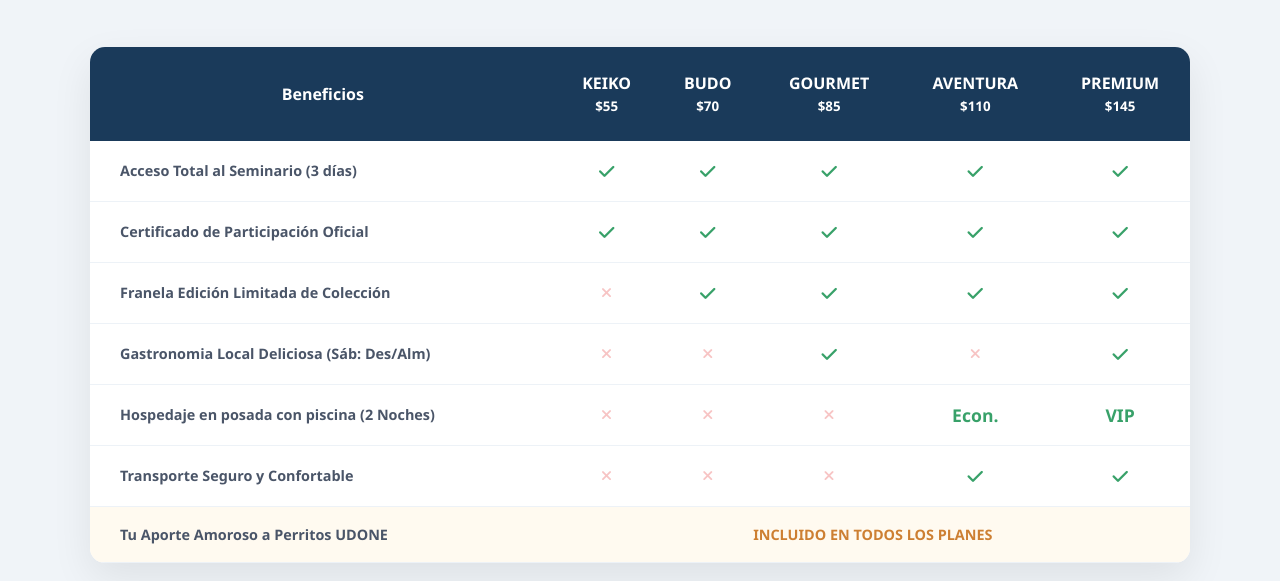
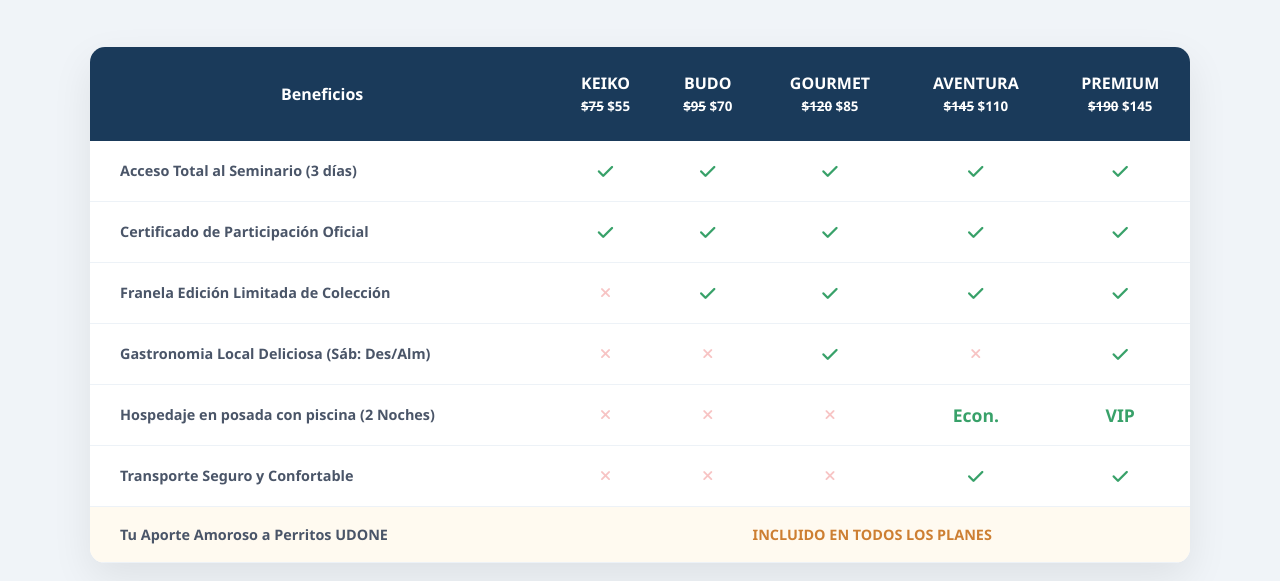
Before and after one commit to aikidodigital-ops/seminario-aikido, a plain HTML site: page index.html in a window 1280 px wide. Shown: the part 1524-2105 px from the top of the page. Drawn offline with Linux system fonts and the light colour scheme.

Commit message:
Update index.html

```diff
--- a/index.html
+++ b/index.html
@@ -155,11 +155,11 @@
                 <thead>
                     <tr>
                         <th>Beneficios</th>
-                        <th>KEIKO <br> <small>$55</small></th>
-                        <th>BUDO <br> <small>$70</small></th>
-                        <th>GOURMET <br> <small>$85</small></th>
-                        <th>AVENTURA <br> <small>$110</small></th>
-                        <th>PREMIUM <br> <small>$145</small></th>
+<th>KEIKO <br> <small><del>$75</del> $55</small></th>
+<th>BUDO <br> <small><del>$95</del> $70</small></th>
+<th>GOURMET <br> <small><del>$120</del> $85</small></th>
+<th>AVENTURA <br> <small><del>$145</del> $110</small></th>
+<th>PREMIUM <br> <small><del>$190</del> $145</small></th>
                     </tr>
                 </thead>
                 <tbody>
```
